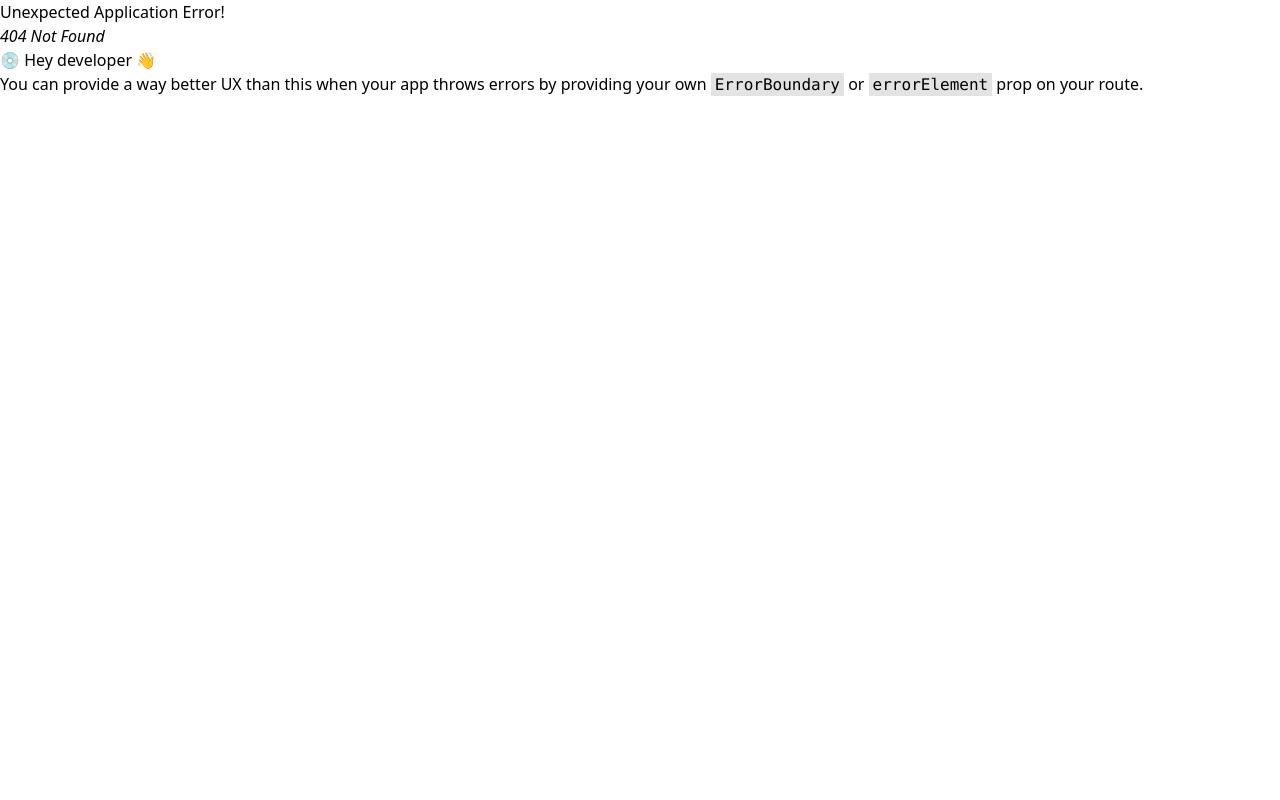
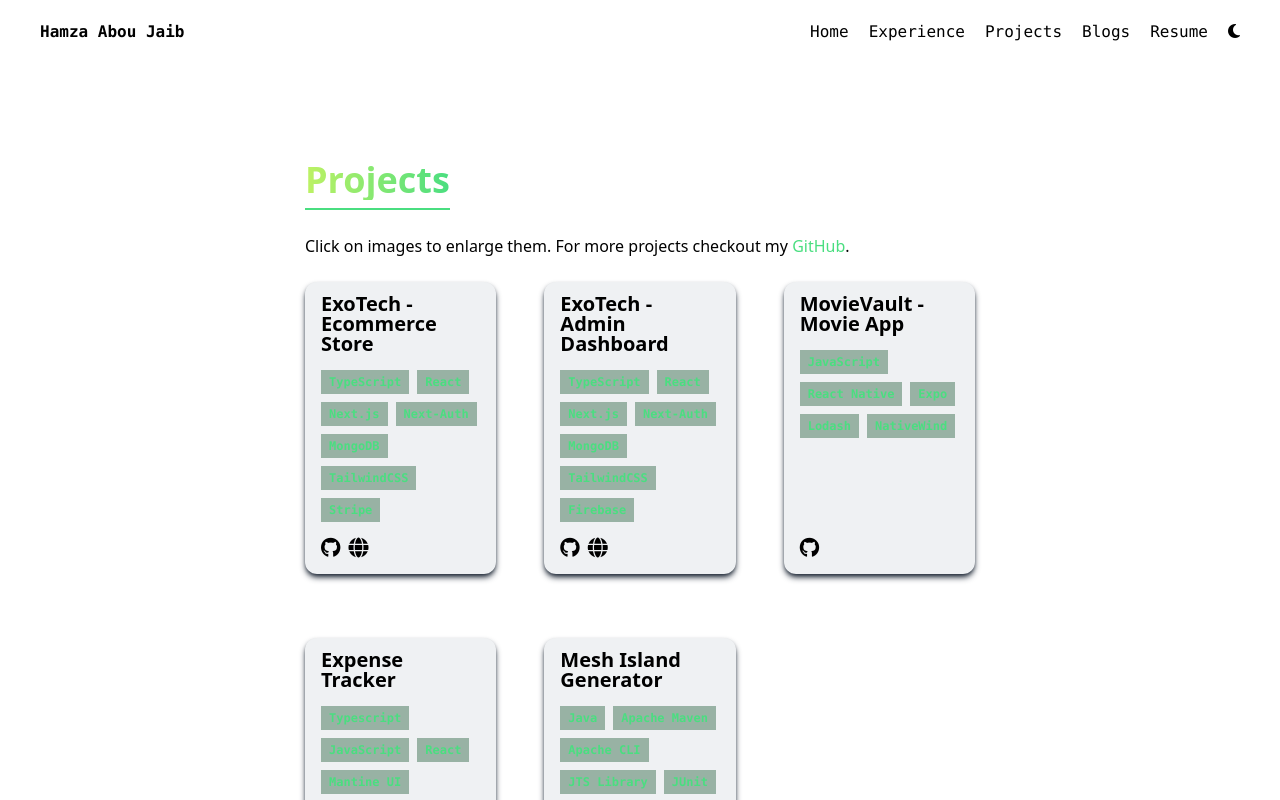
Before and after one commit to HamzaAbouJaib/portfolio, a React (Vite) app: page /portfolio/projects in a window 1280 px wide. Before the commit this address had no page. Shown: the top 800 px of the page. Built offline with nearby package versions, Linux system fonts and the light colour scheme.

Commit message:
IDK WHAT IM DOING

```diff
--- a/src/components/ProjectCard.jsx
+++ b/src/components/ProjectCard.jsx
@@ -2,17 +2,22 @@ import ImageCarousel from "./ImageCarousel";
 
 const ProjectCard = ({ title, desc, images, tech, githubLink, demoLink }) => {
   return (
-    <div className="flex flex-col gap-5 w-full bg-blue-500/5">
-      <div className="w-full">
+    <div className="flex flex-col gap-5 w-full bg-slate-500/10 shadow-md shadow-gray-800 rounded-xl">
+      {/* <div className="w-full">
         <ImageCarousel images={images} />
-      </div>
-      <div className="flex flex-col justify-between h-full gap-7 px-7 pb-7">
+      </div> */}
+      <div className="flex flex-col justify-between h-full gap-3 px-4 py-3">
         <div className="space-y-2">
-          <h3 className="text-2xl font-semibold leading-none">{title}</h3>
-          <p className="text-lg leading-6 mb-2 break-words">{desc}</p>
-          <div className="flex gap-2 flex-wrap">
+          <h3 className="text-xl font-semibold font-sans leading-none pb-2">
+            {title}
+          </h3>
+          {/* <p className="text-lg leading-6 mb-2 break-words">{desc}</p> */}
+          <div className="flex gap-2 flex-wrap text-xs font-mono">
             {tech.map((t) => (
-              <span key={t} className="bg-blue-500/20 text-blue-600 py-1 px-4 font-semibold">
+              <span
+                key={t}
+                className="bg-green-900/40 text-green-400 py-1 px-2 font-semibold"
+              >
                 {t}
               </span>
             ))}
@@ -20,13 +25,17 @@ const ProjectCard = ({ title, desc, images, tech, githubLink, demoLink }) => {
         </div>
 
         <span className="flex gap-2 items-center">
-          <a href={githubLink} target="_blank" className="btn-secondary">
-            GitHub
-          </a>
+          <a
+            href={githubLink}
+            target="_blank"
+            className="fa-brands fa-github hover:text-green-400 duration-300 cursor-pointer text-xl"
+          ></a>
           {demoLink && (
-            <a href={demoLink} target="_blank" className="resume-btn-secondary">
-              Demo
-            </a>
+            <a
+              href={demoLink}
+              target="_blank"
+              className="fa-solid fa-globe hover:text-green-400 duration-300 cursor-pointer text-xl"
+            ></a>
           )}
         </span>
       </div>
--- a/src/components/ProjectsPage.jsx
+++ /dev/null
@@ -1,28 +0,0 @@
-import myProjects from "../data/projects";
-import ProjectCard from "./ProjectCard";
-
-const ProjectsPage = () => {
-  return (
-    <section id="projects" className="pt-[5.5rem] py-5 md:px-10 px-7 mb-10">
-      <h1 className="text-3xl font-semibold">Projects</h1>
-      <div className="flex mt-2 w-[15%] border border-blue-700" />
-      <p className="text-lg mt-10">
-        Click on images to enlarge them. For more projects checkout my{" "}
-        <a
-          href="https://github.com/HamzaAbouJaib"
-          className="text-blue-700 hover:underline"
-        >
-          GitHub
-        </a>
-        .
-      </p>
-      <div className="mt-5 mb-5 grid max-md:flex max-md:flex-col max-md:items-center max-[1250px]:grid-cols-2 grid-cols-3 gap-y-16 gap-x-12">
-        {myProjects.slice(0, 6).map((project) => (
-          <ProjectCard {...project} key={project.title} />
-        ))}
-      </div>
-    </section>
-  );
-};
-
-export default ProjectsPage;
--- a/src/index.css
+++ b/src/index.css
@@ -28,16 +28,16 @@ html {
 }
 
 .resume-btn {
-  @apply text-xl dark:bg-dark-primary bg-blue-500 px-3 py-2 text-blue-500 absolute w-max top-0 left-[50%] translate-x-[-50%];
+  @apply dark:bg-dark-primary bg-blue-500 px-3 py-2 text-blue-500 absolute w-max top-0 left-[50%] translate-x-[-50%];
 }
 
 .resume-btn::before {
   content: "Donwload Resume";
-  @apply text-xl dark:bg-dark-secondary bg-slate-800 px-3 py-2 text-white dark:text-dark-background absolute w-max -top-2 left-[46%] translate-x-[-50%] hover:top-0 hover:left-[50%] transition-all duration-500 ease-in-out;
+  @apply dark:bg-dark-secondary bg-slate-800 px-3 py-2 text-white dark:text-dark-background absolute w-max -top-2 left-[46%] translate-x-[-50%] hover:top-0 hover:left-[50%] transition-all duration-500 ease-in-out;
 }
 
 .resume-btn-secondary {
-  @apply text-xl w-max dark:bg-dark-primary bg-blue-500 px-3 py-2 text-white transition-all duration-500 ease-in-out;
+  @apply w-max dark:bg-dark-primary bg-blue-500 px-3 py-2 text-white transition-all duration-500 ease-in-out;
 }
 
 .resume-btn-secondary:hover {
@@ -45,7 +45,7 @@ html {
 }
 
 .btn-secondary {
-  @apply text-xl w-max dark:bg-dark-secondary bg-slate-800 px-3 py-2 text-white dark:text-dark-background transition-all duration-500 ease-in-out;
+  @apply w-max dark:bg-dark-secondary bg-slate-800 px-3 py-2 text-white dark:text-dark-background transition-all duration-500 ease-in-out;
 }
 
 .btn-secondary:hover {
--- a/src/main.jsx
+++ b/src/main.jsx
@@ -7,10 +7,9 @@ import {
   RouterProvider,
   createBrowserRouter,
 } from "react-router-dom";
-import LandingPage from "./components/LandingPage.jsx";
+import LandingPage from "./pages/LandingPage.jsx";
 import ResumePage from "./components/ResumePage.jsx";
-import { AboutPage } from "./components/AboutPage.jsx";
-import ProjectsPage from "./components/ProjectsPage.jsx";
+import ProjectsPage from "./pages/ProjectsPage.jsx";
 
 const router = createBrowserRouter([
   {
@@ -20,9 +19,17 @@ const router = createBrowserRouter([
       {
         path: "/portfolio",
         element: (
-          <div className="lg:w-[90%] 2xl:w-[80%] mx-auto font-sans">
+          <div className="font-sans">
             <LandingPage />
             {/* <ProjectsPage /> */}
+          </div>
+        ),
+      },
+      {
+        path: "/portfolio/projects",
+        element: (
+          <div className="font-sans">
+            <ProjectsPage />
           </div>
         ),
       },
--- a/src/components/LandingPage.jsx
+++ b/src/pages/LandingPage.jsx
@@ -1,6 +1,6 @@
 import { useEffect, useState } from "react";
-import { Skill } from "./Skill";
-import SkillModal from "./SkillModal";
+import { Skill } from "../components/Skill";
+import SkillModal from "../components/SkillModal";
 
 const frontPageskills = [
   "HTML/CSS",
--- /dev/null
+++ b/src/pages/ProjectsPage.jsx
@@ -0,0 +1,34 @@
+import myProjects from "../data/projects";
+import ProjectCard from "../components/ProjectCard";
+
+const ProjectsPage = () => {
+  return (
+    <section id="projects" className="flex pt-40 justify-center min-h-screen">
+      <div className="max-w-[750px] flex flex-col items-start gap-6 px-6 lg:px-10">
+        <div>
+          <h1 className="text-4xl font-bold text-transparent bg-clip-text bg-gradient-to-r from-lime-300 to-green-400">
+            Projects
+          </h1>
+          <div className="flex mt-2 border border-green-400" />
+        </div>
+        <p>
+          Click on images to enlarge them. For more projects checkout my{" "}
+          <a
+            href="https://github.com/HamzaAbouJaib"
+            className="text-green-400 hover:underline"
+          >
+            GitHub
+          </a>
+          .
+        </p>
+        <div className="mb-5 grid max-md:flex max-md:flex-col max-md:items-center max-[1250px]:grid-cols-2 grid-cols-3 gap-y-16 gap-x-12">
+          {myProjects.slice(0, 6).map((project) => (
+            <ProjectCard {...project} key={project.title} />
+          ))}
+        </div>
+      </div>
+    </section>
+  );
+};
+
+export default ProjectsPage;
```
Also changed, not shown: src/App.jsx (+2 -6 lines).
